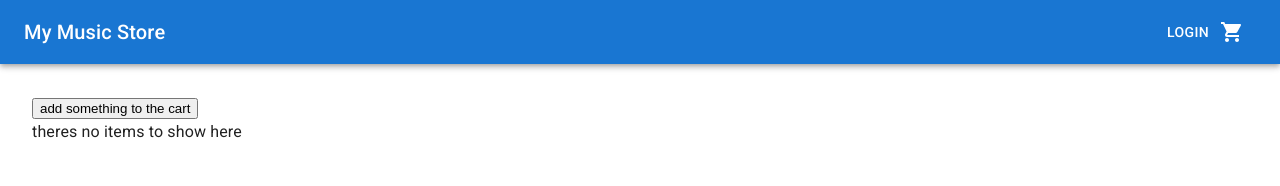
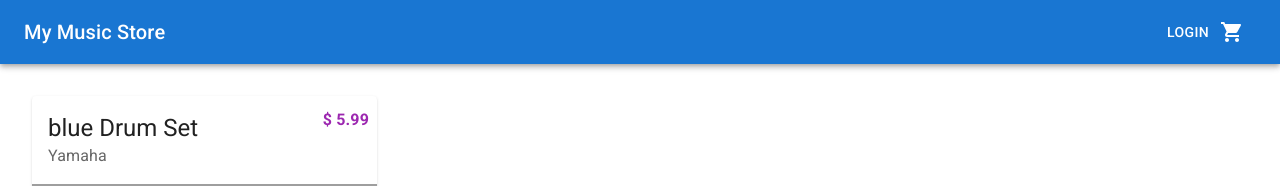
Before and after one commit to Osuriel/my-music-store, a React (Create React App) app: page / in a window 1280 px wide. Shown: the top 186 px of the page. Built offline with nearby package versions, Linux system fonts and the light colour scheme; grey boxes are pictures that could not be loaded.

Commit message:
creating our own routing for different pages using window.location.href

```diff
--- a/package.json
+++ b/package.json
@@ -12,6 +12,7 @@
     "@testing-library/user-event": "^12.1.10",
     "react": "^17.0.2",
     "react-dom": "^17.0.2",
+    "react-router-dom": "^5.3.0",
     "react-scripts": "4.0.3",
     "web-vitals": "^1.0.1"
   },
--- a/src/App.js
+++ b/src/App.js
@@ -1,3 +1,4 @@
+import { useState } from 'react';
 import './App.css';
 import { ShoppingCartContextProvider } from './context/shoppingCartContext';
 import CartPage from './pages/CartPage';
@@ -5,9 +6,14 @@ import HomePage from './pages/HomePage';
 import OtherPage from './pages/OtherPage';
 
 function App() {
+
+  const currentPage = window.location.href.split('3000/').at(-1);
+
   return (
     <ShoppingCartContextProvider>
-       <CartPage />
+      {
+        currentPage === 'cart' ? <CartPage /> : <HomePage />
+      }
     </ShoppingCartContextProvider>
   );
 }
--- a/src/pages/CartPage.js
+++ b/src/pages/CartPage.js
@@ -5,24 +5,18 @@ import Layout from '../components/Layout';
 import { shoppingCartContext, useShoppingCart } from '../context/shoppingCartContext';
 
 const CartPage = () => {
-  const { shoppingCart, addItemToCart } = useShoppingCart();
+  const { shoppingCart } = useShoppingCart();
 
   if(shoppingCart.length < 1) {
-    return <Layout>
-      <Box>
-        <button onClick={() => addItemToCart({id: '356', title: 'thing', price: '3000'})}>
-          add something to the cart
-          </button>
-      </Box>
+    return (
+    <Layout>
       theres no items to show here
     </Layout>
+    )
   }
 
   return (
     <Layout>
-      <button onClick={() => addItemToCart({id: '356', title: 'thing', price: '3000'})}>
-          add something to the cart
-      </button>
       <Box>
         {shoppingCart.map(item =>
           <Box>{item.title} - {item.price}</Box>
```
Also changed, not shown: 1 other file (tests, documents, lock files or other folders).
